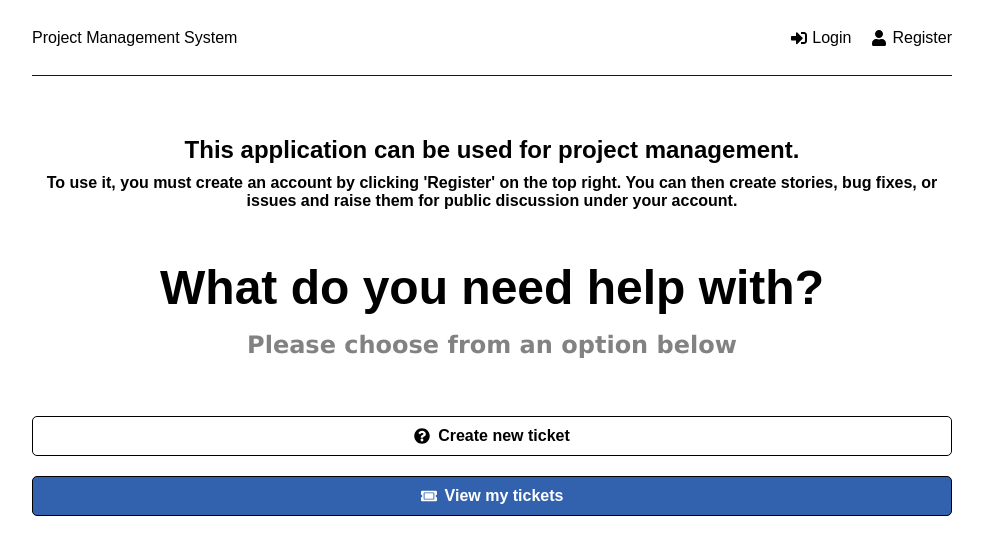
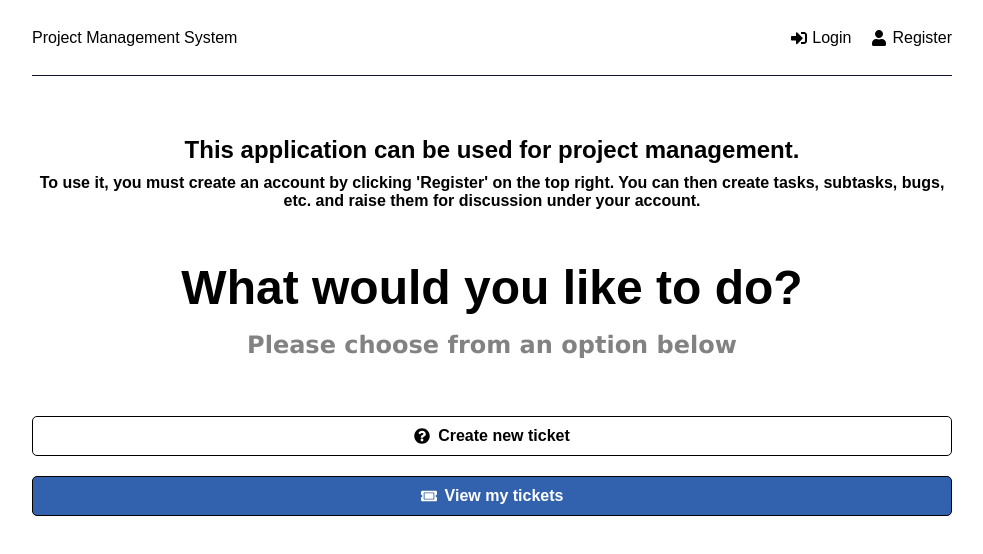
Before and after one commit to NicholasL1/Planit-Project-Management-System, a React (Create React App) app in the folder frontend/: page / in a window 1280 px wide. Shown: the top 554 px of the page, without its empty margins (148-1131 px from the left). Built offline with nearby package versions, Linux system fonts and the light colour scheme.

Commit message:
Added changes to descriptive text on UI

```diff
--- a/frontend/src/pages/Home.jsx
+++ b/frontend/src/pages/Home.jsx
@@ -8,11 +8,11 @@ function Home() {
         <h2>This application can be used for project management.</h2>
         <h4>
           To use it, you must create an account by clicking 'Register' on the top right.
-          You can then create stories, bug fixes, or issues and raise them for public discussion under your account.
+          You can then create tasks, subtasks, bugs, etc. and raise them for discussion under your account.
         </h4>
       </section>
       <section className="heading">
-        <h1>What do you need help with?</h1>
+        <h1>What would you like to do?</h1>
         <p>Please choose from an option below</p>
       </section>
 
--- a/frontend/src/pages/Register.jsx
+++ b/frontend/src/pages/Register.jsx
@@ -70,7 +70,7 @@ function Register() {
         <h1>
           <FaUser /> Register
         </h1>
-        <p>Please create an account to use this software</p>
+        <p>Please create an account to use this software.</p>
       </section>
 
       <section className="form">
```
